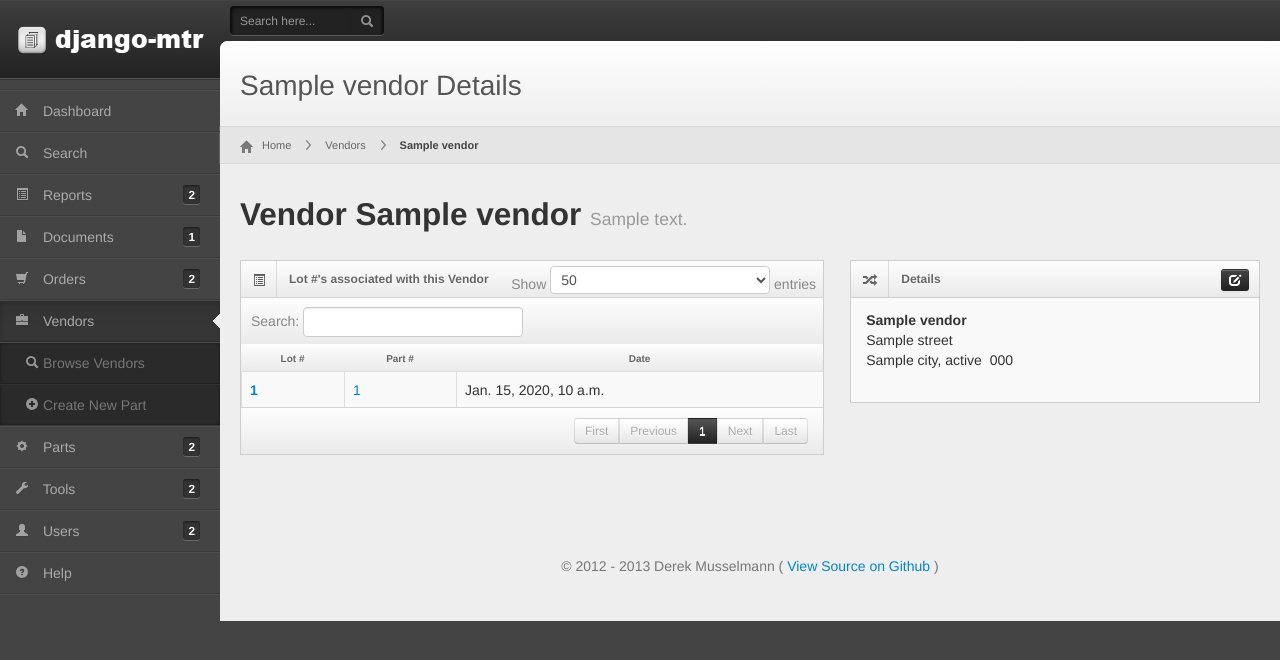
After one commit to disflux/django-mtr, a Django app: template templates/vendors/vendor.html in a window 1280 px wide. The commit adds this page. Shown: the top 660 px of the page. Run offline with Django 3.2, Linux system fonts and the light colour scheme; the template is opened without the code that fills it: most values are stand-ins (such as "Sample title", 1, 10 or a date in 2020); form fields are guessed from the names that the template uses; some libraries are stand-ins or nearby versions.

Commit message:
work on vendors app

```diff
--- a/documents/urls.py
+++ b/documents/urls.py
@@ -5,6 +5,7 @@ urlpatterns = patterns('',
 
     url(r'^email/$', 'documents.views.email_document'),
     url(r'^attach_document/$', 'documents.views.attach_document'),
+    url(r'^remove_document/$', 'documents.views.remove_document'),
     url(r'^viewdoc/(?P<document_uuid>\w+)/(?P<lot_number>\d+)$', 'pdfgen.doc_overlay.doc_overlay'),
     url(r'^(?P<uuid>\w+)/$', 'documents.views.document'),
 
--- a/mtr/urls.py
+++ b/mtr/urls.py
@@ -13,6 +13,7 @@ urlpatterns = patterns('',
                        url(r'^orders/', include('orders.urls')),
                        url(r'^search/', include('search.urls')),
                        url(r'^parts/', include('parts.urls')),
+                       url(r'^vendors/', include('vendors.urls')),
 
                        url('^accounts/', include('django.contrib.auth.urls')),
 
--- a/reports/urls.py
+++ b/reports/urls.py
@@ -8,5 +8,6 @@ urlpatterns = patterns('',
     url(r'^ir/(?P<lot_number>\d+)$', 'pdfgen.blank_inspection_report.blank_inspection_report'),
     url(r'^ir/batch/$', 'pdfgen.blank_inspection_report.batch_inspection_report'),
 
+    url(r'^edit/(?P<lot_number>\d+)$', 'reports.views.edit_report'),
     url(r'^(?P<lot_number>\d+)$', 'reports.views.report'),
 )
--- a/templates/base/main.html
+++ b/templates/base/main.html
@@ -100,7 +100,12 @@
 
 
 
-                <li {% block companies_active %}{% endblock %} ><a href=""><i class="icon-briefcase"></i> <span>Vendors</span></a></li>
+                <li class="submenu {% block vendors_active %}{% endblock %}" ><a href=""><i class="icon-briefcase"></i> <span>Vendors</span></a>
+                    <ul>
+                        <li><a href="{% url 'vendors.views.vendors_index' %}"><i class="icon-search"></i> Browse Vendors</a></li>
+                        <li><a href="{% url 'parts.views.new_part' %}"><i class="icon-plus-sign"></i> Create New Part</a></li>
+                    </ul>
+                </li>
 
                 <li class="submenu {% block parts_active %}{% endblock %}" ><a href="#"><i class="icon-cog"></i> <span>Parts</span> <span class="label">2</span></a>
                     <ul>
--- a/templates/reports/report.html
+++ b/templates/reports/report.html
@@ -88,6 +88,7 @@ Lot # {{ report.lot_number }}
                     <a target="_blank" class="btn btn-mini tip-top" title="Inspection Report" href="{% url 'pdfgen.blank_inspection_report.batch_inspection_report' %}?po={{ report.origin_po }}" data-toggle="modal"><i class="icon-search"></i> Batch IR PO# {{ report.origin_po }}</a>
                     <a target="_blank" class="btn btn-mini tip-top" title="Inspection Report" href="{% url 'pdfgen.blank_inspection_report.blank_inspection_report' report.lot_number %}" data-toggle="modal"><i class="icon-search"></i> Inspection Report</a>
                     <a target="_blank" class="btn btn-mini tip-top" title="Print Label" href="{% url 'pdfgen.report_label.report_label' report.lot_number %}" data-toggle="modal"><i class="icon-tag"></i> Print Inventory Tag</a>
+                    <a class="btn btn-inverse btn-mini tip-left" title="Edit Part" href="{% url 'reports.views.edit_report' report.lot_number %}" data-toggle="modal"><i class="icon-edit icon-white"></i></a>
                 </div>
             </div>
             <div class="widget-content nopadding">
@@ -285,7 +286,9 @@ Lot # {{ report.lot_number }}
                                             <a class="open-email-doc-modal btn btn-mini tip-top" data-id="{{ d.document.pk }}" data-toggle="modal" title="Email Document">
                                                 <i class="icon-envelope"></i> Email Document
                                             </a>
-                                            <a class="btn btn-mini tip-top" title="Remove Document"><i class="icon-trash"></i> Remove Document</a>
+                                            {% if user.is_staff %}
+                                            <a href="{% url 'documents.views.remove_document' %}?rd={{ d.pk }}" class="btn btn-mini tip-top" title="Remove Document"><i class="icon-trash"></i></a>
+                                            {% endif %}
                                         </td>
                                     </tr>
                                 </table>
--- a/templates/reports/reports_index.html
+++ b/templates/reports/reports_index.html
@@ -67,7 +67,7 @@
                                 {% endif %}
                             </td>
                             <td>
-                                {{ report.vendor.name }}
+                                <a href="{{ report.vendor.get_absolute_url }}">{{ report.vendor.name }}</a>
                             </td>
                             <td>
                                 <a href="{{ report.part_number.get_absolute_url }}">{{ report.part_number }}</a>
--- /dev/null
+++ b/templates/vendors/vendor.html
@@ -0,0 +1,121 @@
+{% extends "base/main.html" %}
+
+{% load thumbnail %}
+
+
+{% block title %}
+Vendor {{ vendor }}
+{% endblock %}
+
+
+{% block vendors_active %}active open{% endblock %}
+
+{% block breadcrumb_links %}
+<a href="{% url 'vendors.views.vendor_index'">Vendors</a>
+<a href="#" class="current">{{ vendor }}</a>
+{% endblock %}
+
+{% block page_title %}{{ vendor }} Details{% endblock %}
+
+
+{% block head %}
+<script src="{{ STATIC_URL }}js/jquery.dataTables.min.js"></script>
+<script src="{{ STATIC_URL }}js/unicorn.tables.js"></script>
+<link rel="stylesheet" href="{{ STATIC_URL }}css/uniform.css" type="text/css" media="screen" />
+<script src="{{ STATIC_URL }}js/jquery.uniform.js"></script>
+<link href="{{ STATIC_URL }}css/select2.css" rel="stylesheet" />
+<script src="http://ivaynberg.github.com/select2/select2-master/select2.js"></script>
+<script src="{{ STATIC_URL }}js/jquery.validate.js"></script>
+<script src="{{ STATIC_URL }}js/unicorn.form_validation.js"></script>
+<link rel="stylesheet" href="{{ STATIC_URL }}js/fancybox/jquery.fancybox.css" type="text/css" media="screen" />
+<script src="{{ STATIC_URL }}js/fancybox/jquery.fancybox.pack.js"></script>
+<link href="{{ STATIC_URL }}css/bootstrap-editable.css" rel="stylesheet">
+<script src="{{ STATIC_URL }}js/bootstrap-editable.min.js"></script>
+<script>
+$(document).ready(function() {
+    $('#lot-table').dataTable();
+} );
+</script>
+{% endblock %}
+
+
+
+{% block content %}
+<div class="row-fluid">
+    <div class="span12">
+        <h2>Vendor {{ vendor.name }} <small>{{ part.description }}</small></h2>
+    </div>
+</div>
+
+<div class="row-fluid">
+    <div class="span7">
+        <div class="widget-box collapsible">
+            <div class="widget-title">
+            <a href="#attributes" data-toggle="collapse">
+                <span class="icon">
+                    <i class="icon-list-alt"></i>
+                </span>
+                <h5>Lot #'s associated with this Vendor</h5>
+            </a>
+            </div>
+            <div class="widget-content nopadding">
+                <table class="table table-bordered data-table">
+                    <thead>
+                        <tr>
+                            <th>Lot #</th>
+                            <th>Part #</th>
+                            <th>Date</th>
+                        </tr>
+                    </thead>
+                    {% for report in reports %}
+                        <tr>
+                            <td><strong><a href="{{ report.get_absolute_url }}">{{ report.lot_number }}</strong></td>
+                            <td><a href="{{ report.part_number.get_absolute_url }}">{{ report.part_number }}</a></td>
+                            <td>{{ report.created_at }}</td>
+                        </tr>
+
+                    {% endfor %}
+                </table>
+            </div>
+        </div>
+    </div>
+
+    <div class="span5">
+        <div class="widget-box">
+            <div class="widget-title">
+                <span class="icon">
+                    <i class="icon-random"></i>
+                </span>
+                <h5>Details</h5>
+                <div class="buttons">
+                    <a class="btn btn-inverse btn-mini tip-left" title="Edit Vendor" href="" data-toggle="modal"><i class="icon-edit icon-white"></i></a>
+                </div>
+                </div>
+                <div class="widget-content">
+                    <address>
+                    <strong>{{ vendor.name }}</strong><br />
+                    {{ vendor.street }}<br />
+                    {{ vendor.city }},
+                    {{ vendor.state }}&nbsp;
+                    {{ vendor.zip }}
+                    </address>
+                </div>
+            </div>
+            <div id="xrefs-table">
+        </div>
+    </div>
+
+
+
+
+
+    </div>
+    <div id="modals">
+        {% csrf_token %}
+        {% include 'modals/attach_document.html' %}
+
+
+    </div>
+</div>
+
+{% endblock %}
--- a/vendors/models.py
+++ b/vendors/models.py
@@ -1,4 +1,5 @@
 from django.db import models
+from django.contrib.auth.models import User
 
 class Vendor(models.Model):
     name = models.CharField(max_length=128, null=False, unique=True)
@@ -7,9 +8,14 @@ class Vendor(models.Model):
     state = models.TextField()
     zip = models.TextField()
     country = models.CharField(max_length=32)
+    created_by = models.ForeignKey(User, null=True)
 
     class Meta:
         ordering = ('name',)
 
     def __unicode__(self):
         return self.name
+
+    @models.permalink
+    def get_absolute_url(self):
+        return ('vendors.views.vendor', [str(self.id)])
```
Also changed, not shown: documents/views.py (+11 -0 lines), reports/views.py (+14 -0 lines), templates/reports/new_report.html (+4 -4 lines), templates/vendors/vendors_index.html (added, +71 -0 lines), vendors/urls.py (added, +9 -0 lines), vendors/views.py (+27 -1 lines).
